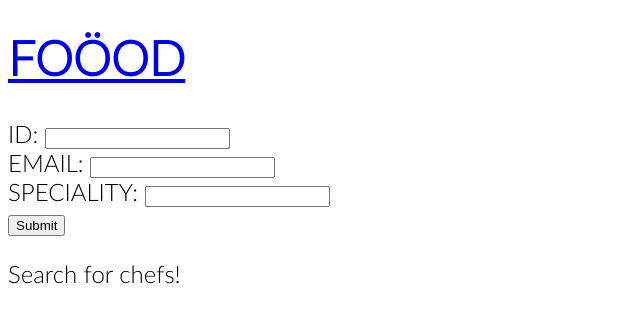
After one commit to trittimo/FOOOD, a Flask app: page /chefs/search.html in a window 1280 px wide. The commit adds this page. Shown: the top 323 px of the page, without its empty margins (0-640 px from the left). Run offline with Flask 2, Linux system fonts and the light colour scheme.

Commit message:
Chef search works

```diff
--- a/FlaskPackage/FOOODServer.py
+++ b/FlaskPackage/FOOODServer.py
@@ -2,11 +2,13 @@
 
 import flask
 import recipes
+import chefs
 
 
 APP = flask.Flask(__name__)
 
 APP.register_blueprint(recipes.BLUEPRINT, url_prefix='/recipes')
+APP.register_blueprint(chefs.BLUEPRINT, url_prefix='/chefs')
 
 @APP.route("/")
 def index():
--- /dev/null
+++ b/FlaskPackage/chefs.py
@@ -0,0 +1,42 @@
+import flask
+import pypyodbc as db
+import constants
+
+BLUEPRINT = flask.Blueprint('chefs', __name__)
+
+def getChefList(email, id, speciality, connection):
+	cursor = connection.cursor()
+	if speciality:
+		if not email:
+			cursor.execute(constants.SELECT_CHEFS_BY_ID_S, [id, speciality])
+		else:
+			cursor.execute(constants.SELECT_CHEFS_BY_EMAIL_S, [email, speciality])
+	else:
+		if not email:
+			cursor.execute(constants.SELECT_CHEFS_BY_ID, [id])
+		else:
+			cursor.execute(constants.SELECT_CHEFS_BY_EMAIL, [email])
+	results = cursor.fetchall()
+	chefs = []
+	for row in results:
+		# TODO table form
+		chefs.append({'id':str(row[0]), 'email':row[2], 'speciality':row[1]})
+		# chefs.append('<td>ID</td><td>' + str(row[0]) + '</td><td>Speciality</td><td>' + row[1] + '</td><td>Email</td><td>' + row[2] + '</td>')
+
+	return chefs
+
+
+@BLUEPRINT.route('/search.html', methods=['GET'])
+def show_instructions():
+    connection = db.connect(constants.DB_DATA.format(constants.DB_USERNAME, constants.DB_PASSWORD))
+    chefemail = flask.request.args.get('email')
+    chefid = flask.request.args.get('id')
+    speciality = flask.request.args.get('speciality')
+
+    if not (chefemail or chefid):
+    	return flask.render_template('chefs/search.html', title='Search for a Chef')
+
+    chefs = getChefList(chefemail, chefid, speciality, connection)
+
+    connection.close()
+    return flask.render_template('chefs/search.html', title='Search Results', chefs=chefs)
--- /dev/null
+++ b/FlaskPackage/templates/chefs/search.html
@@ -0,0 +1,48 @@
+<!doctype html>
+
+<html lang="en">
+    <head>
+        <meta charset="utf-8">
+        <title>FOÖOD - {{ title }}</title>
+        <link rel="stylesheet" href="{{ url_for('static', filename = 'fonts/LatoLatin/latolatinfonts.css') }}">
+        <link rel="stylesheet" href="{{ url_for('static', filename = 'css/main.css') }}">
+        <link rel="stylesheet" href="{{ url_for('static', filename = 'css/search.css') }}">
+
+        <!--[if lt IE 9]>
+        <script src="https://cdnjs.cloudflare.com/ajax/libs/html5shiv/3.7.3/html5shiv.min.js"></script>
+        <![endif]-->
+    </head>
+
+    <body>
+        <div id="header">
+            <h1><a href="/">FOÖOD</a></h1>
+        </div>
+        <div id="content">
+            <div id="search-form">
+                <form action="" method="GET">
+                    ID: <input type="text" name="id"><br>
+                    EMAIL: <input type="text" name="email"><br>
+                    SPECIALITY: <input type="text" name="speciality"><br>
+                    <input type="submit">
+                </form>
+            </div>
+            <div id="search-results">
+                {% if not chefs %}
+                    <p>Search for chefs!</p>
+                {% else %}
+                    <table>
+                        {% for entry in chefs %}
+                        <tr>
+                            <td>ID</td><td>{{ entry.id }}</td>
+                            <td>EMAIL</td><td>{{ entry.email }}</td>
+                            <td>SPECIALITY</td><td>{{ entry.speciality }}</td>
+                        </tr>
+                        {% else %}
+                        <tr>No chefs were found by that email or id!<td>
+                        {%endfor %}
+                    </table>
+                {% endif %}
+            </div>
+        </div>
+    </body>
+</html>
```
Also changed, not shown: FlaskPackage/recipes.py (+10 -3 lines), FlaskPackage/templates/index.html (indentation only), FlaskPackage/templates/recipes/recipe.html (renamed from FlaskPackage/templates/recipe.html), FlaskPackage/templates/recipes/search-by-ingredients.html (added), FlaskPackage/templates/recipes/search-by-name.html (added).
